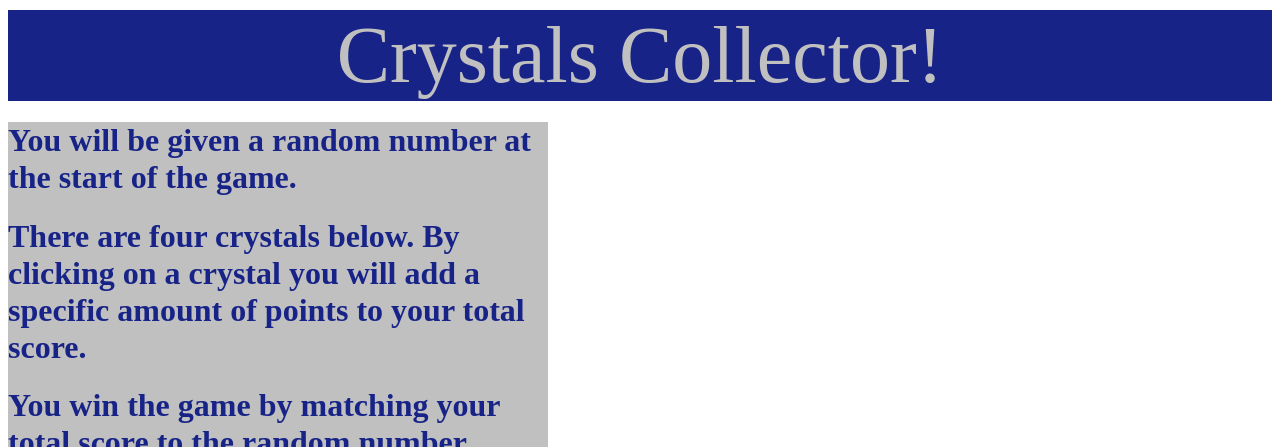
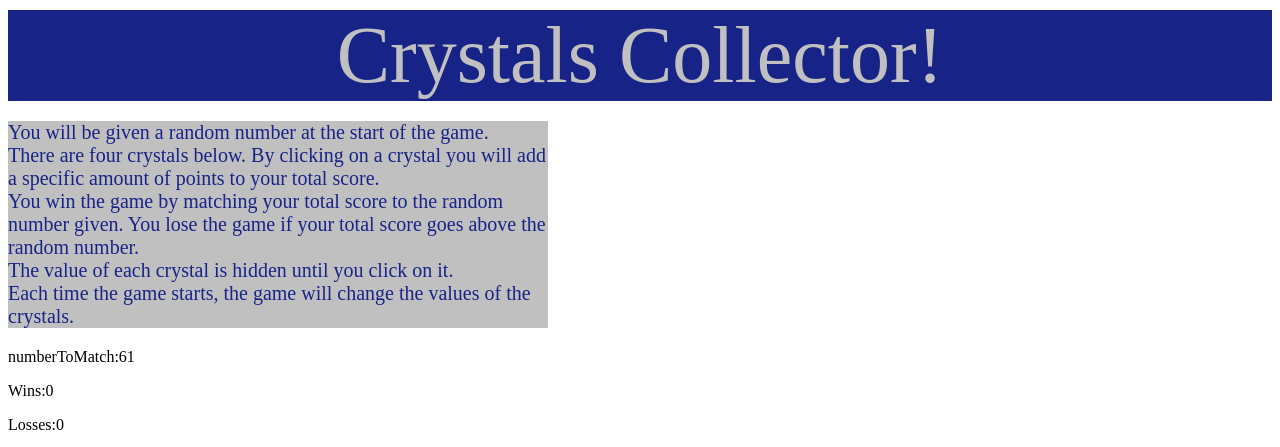
Before and after one commit to ForTheDogs/week4-game, a PHP site: page / in a window 1280 px wide. Shown: the top 447 px of the page. Run offline with PHP 8.4, Linux system fonts and the light colour scheme; some libraries are stand-ins or nearby versions.

Commit message:
getting closer to understanding some of this!

```diff
--- a/assets/css/style.css
+++ b/assets/css/style.css
@@ -8,7 +8,7 @@
 
 }
 
-#btnStyle{
+#winsAndLosses{
 	background-color: rgb(23,35,135);
 	color: silver;
 	max-width: 540px;
@@ -19,6 +19,7 @@
 	max-width: 540px;
 	background-color: silver;
 	color: rgb(23,35,135);
+	font-size: 20px;
 }
 
 #crystal1{
--- a/assets/javascript/game.js
+++ b/assets/javascript/game.js
@@ -1,6 +1,6 @@
-	$(document).html(function()){
+	$(document).ready(function(){
 
-	var random= Mathfloor(Mathrandom()* 101 + 19)
+	var random = Math.floor(Math.random()* 101 + 19)
 		console.log(random)
 		$('#number').html(random);
 
@@ -8,6 +8,8 @@
 	var total= 0;
 	var Wins= 0;
 	var Losses= 0;
+
+
 
 	$('#numberWins').html(Wins);
 	$('#numberLosses').html(Losses);
@@ -18,10 +20,11 @@
 			generatedNumbers.push(num);
 		}
 		 console.log(generatedNumbers);
+	}
 
 	fourRandomNumbers();
 		function reset(){
-			random=Math.floor(Math.random() * 101 + 19);
+			random = Math.floor(Math.random() * 101 + 19);
 			console.log(random);
 		 $('#number').html(random);
 		 generatedNumbers= [];
@@ -40,7 +43,7 @@
 			   reset();
 		}
 
-		function Losses(){
+		function Loser(){
 			alert("You Lose!");
 				Losses++
 
@@ -48,7 +51,7 @@
 				reset();
 		}
 
-		$('#crystal1').on('click',function()){
+		$('#crystal1').on('click',function(){
 			total= total + generatedNumbers [0];
 			console.log("newTotal=" + total);
 			$('#combined').html(total);
@@ -62,8 +65,8 @@
 
 		})
 
-		$('#crystal2').on('click',function()){
-			total= total + generatedNumbers [0];
+		$('#crystal2').on('click',function(){
+			total= total + generatedNumbers [1];
 			console.log("newTotal=" + total);
 			$('#combined').html(total);
 				if(total===random){
@@ -75,8 +78,8 @@
 				}
 		})
 
-		$('#crystal3').on('click',function()){
-			total= total + generatedNumbers [0];
+		$('#crystal3').on('click',function(){
+			total= total + generatedNumbers [2];
 			console.log("newTotal=" + total);
 			$('#combined').html(total);
 				if(total===random){
@@ -88,8 +91,8 @@
 				}
 		})
 
-		$('#crystal4').on('click',function()){
-			total= total + generatedNumbers [0];
+		$('#crystal4').on('click',function(){
+			total= total + generatedNumbers [3];
 			console.log("newTotal=" + total);
 			$('#combined').html(total);
 				if(total===random){
@@ -100,5 +103,5 @@
 					Loser();
 				}
 		})
-	}
-}
+
+})
--- a/index.html
+++ b/index.html
@@ -13,27 +13,27 @@
 <body>
 
 <div id= "text">
-	<h1>You will be given a random number at the start of the game.</h1>
+	<p>You will be given a random number at the start of the game.<br>
 
-	<h1>There are four crystals below. By clicking on a crystal you will add a specific amount of points to your total score.</h1>
+	There are four crystals below. By clicking on a crystal you will add a specific amount of points to your total score.<br>
 
-	<h1>You win the game by matching your total score to the random number given. You lose the game if your total score goes above the random number.</h1>
+	You win the game by matching your total score to the random number given. You lose the game if your total score goes above the random number.<br>
 
-	<h1>The value of each crystal is hidden until you click on it.</h1>
+	The value of each crystal is hidden until you click on it.<br>
 
-	<h1>Each time the game starts, the game will change the values of the crystals.</h1>
+	Each time the game starts, the game will change the values of the crystals.<br></p>
 </div>
 
-	<div class= "btn btn-default" id="btnStyle">
+	<div class= "winsAndLosses" id="winsAndLossesStyle">
 
-		<div class= "btnBody">
-			<h3 id = "firstBox"> numberToMatch:<span id= "number"></span></h3>
+		<div class= "winsAndLossesBody">
+			<p id = "firstBox"> numberToMatch:<span id= "number"></span></p>
 		</div>
 
-	<div class= "btn btn-default" id= "btnStyle">
-		<div class= "btnBody">
-			<h3>Wins:<span id= "numberWins"></span></h3>
-			<h3>Losses:<span id= "numberLosses"></span></h3>
+	<div class= "winsAndLosses" id= "winsAndLossesStyle">
+		<div class= "winsAndLossesBody">
+			<p>Wins:<span id= "numberWins"></span></p>
+			<p>Losses:<span id= "numberLosses"></span></p>
 	</div>
 
 
@@ -64,8 +64,7 @@
 
 
 	<script src="https://code.jquery.com/jquery-3.1.1.min.js"></script>
-	<script type="text/javascript" src="./assets/javascript/game.js"></script>
-
+	<script type="text/javascript" src="assets/javascript/game.js"></script>
 </body>
 
 
```
